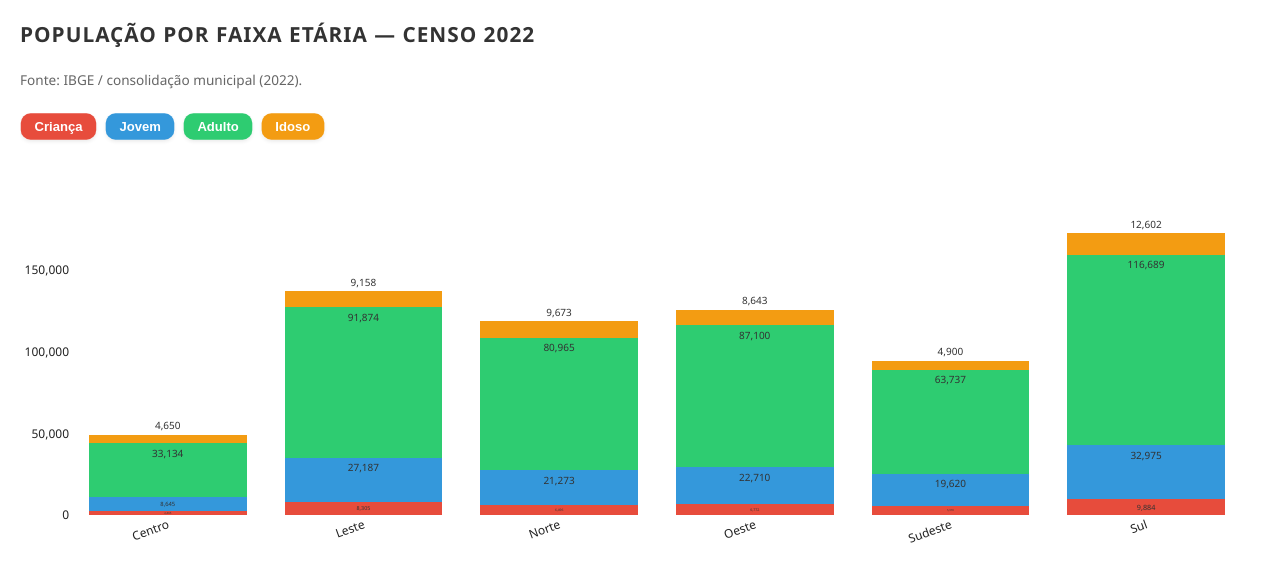
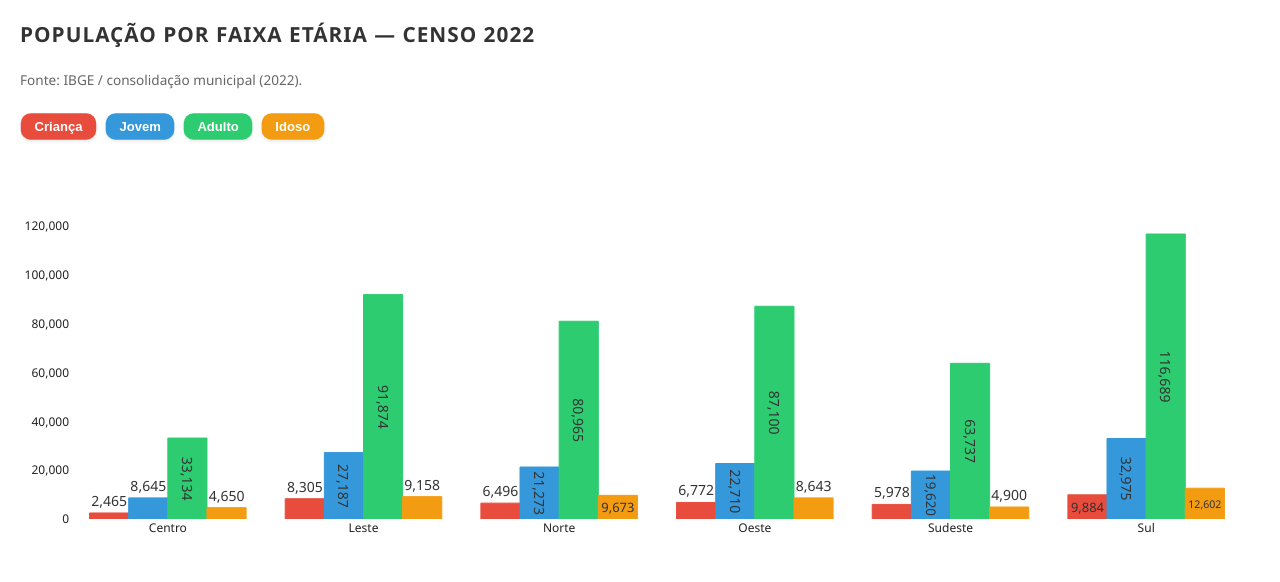
Before and after one commit to janosystime/Janosys-Project, a Flask app: template templates/iframes/grafico_etaria_regiao.html in a window 1280 px wide. Shown: the top 582 px of the page. Run offline with Flask 3, Linux system fonts and the light colour scheme; the template is opened without the code that fills it, so the values that code supplies are empty; some libraries are stand-ins or nearby versions.

Commit message:
fix style: Correções de overlapping dos graficos

```diff
--- a/templates/iframes/grafico_etaria_regiao.html
+++ b/templates/iframes/grafico_etaria_regiao.html
@@ -196,17 +196,17 @@
             },
             text: regions.map((r) => regionData[r][age].toLocaleString()),
             // ✅ MUDANÇA PRINCIPAL: TEXTO FORA DAS BARRAS
-            textposition: "outside",
+            textposition: "ouside",
             // ✅ FONTE MENOR E CONTIDA
             textfont: {
-              size: 10,
+              size: 14,
               color: "#333",
               family: "Segoe UI, sans-serif",
             },
             // ✅ NÃO MOSTRA TEXTO SE NÃO CABE
             insidetextanchor: "middle",
             outsidetextfont: {
-              size: 10,
+              size: 14,
               color: "#333",
             },
             hovertemplate: "%{x} - " + age + ": %{text}<extra></extra>",
@@ -215,11 +215,11 @@
         }
 
         const layout = {
-          barmode: "stack",
+          barmode: "group",
           // ✅ MARGEM SUPERIOR AUMENTADA PARA LABELS
           margin: { t: 60, r: 16, l: 50, b: 40 },
           xaxis: {
-            tickangle: -20,
+            tickangle: 0,
             automargin: true,
             showgrid: false,
             zeroline: false,
@@ -273,6 +273,9 @@
               setButtonColor(btn, group, true);
             }
             updatePlot();
+
+
+            Plotly.Plots.resize("plot");
           });
 
           filterContainer.appendChild(btn);
--- a/templates/iframes/grafico_regioes.html
+++ b/templates/iframes/grafico_regioes.html
@@ -343,20 +343,22 @@
           barmode: "group",
           margin: { t: 40, r: 16, l: 50, b: 40 },
           legend: { orientation: "h", y: -0.15 },
-          xaxis: { tickangle: -20, automargin: true },
+          xaxis: { tickangle: 0, automargin: true },
           yaxis: { tickformat: ",d" },
           hovermode: "closest",
           font: {
             family: "Segoe UI, Tahoma, Geneva, Verdana, sans-serif",
             color: "#222",
+            size: 14
           },
           paper_bgcolor: "rgba(0,0,0,0)",
           plot_bgcolor: "rgba(0,0,0,0)",
           transition: { duration: 600, easing: "cubic-in-out" },
           showlegend: false,
+
         };
 
-        const config = { responsive: true, displaylogo: false };
+        const config = { responsive: true, displaylogo: false, displayModeBar: false};
 
         // Primeiro cria o gráfico
         Plotly.newPlot("plot", makeTraces(selectedRegions), layout, config);
```
